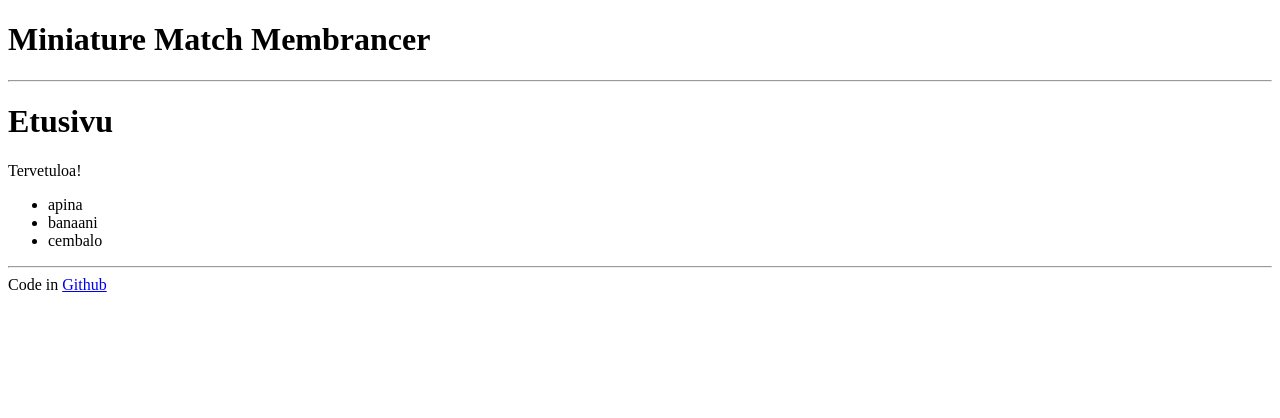
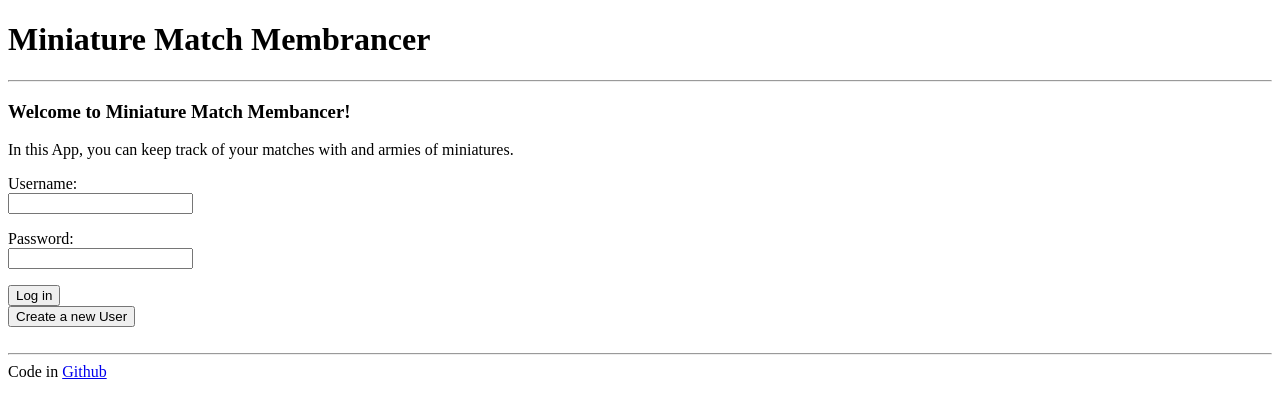
Before and after one commit to CleanDry/Turnauskirjanpito, a Flask app: page / in a window 1280 px wide. Shown: the top 418 px of the page. Run offline with Flask 2, Linux system fonts and the light colour scheme.

Commit message:
added index, login funtionality, database, basic app structure

```diff
--- a/app.py
+++ b/app.py
@@ -1,21 +1,7 @@
 from flask import Flask
-from flask import render_template, request
+from os import getenv
 
 app = Flask(__name__)
+app.secret_key = getenv("SECRET_KEY")
 
-@app.route("/")
-def index():
-    words = ["apina", "banaani", "cembalo"]
-    return render_template("index.html", message="Tervetuloa!", items=words)
-
-@app.route("/form")
-def form():
-    return render_template("form.html")
-
-@app.route("/result", methods=["POST"])
-def result():
-    return render_template("result.html", name=request.form["name"])
-
-@app.route("/page/<int:id>")
-def page(id):
-    return "Tämä on sivu "+str(id)
+import routes
--- a/routes.py
+++ b/routes.py
@@ -1,2 +1,44 @@
 from app import app
 from flask import render_template, request, redirect
+import users
+
+@app.route("/", methods=["GET", "POST"])
+def index():
+    if request.method == "GET":
+        return render_template("index.html", message="")
+    if request.method == "POST":
+        username = request.form["username"]
+        password = request.form["password"]
+        if users.login(username, password):
+            return redirect("/app")
+        else:
+            return render_template("index.html", message="Incorrect username or password!")
+
+@app.route("/logout")
+def logout():
+    users.logout()
+    return redirect("/")
+
+@app.route("/register", methods=["GET", "POST"])
+def register():
+    if request.method == "GET":
+        return render_template("register.html", message="")
+    if request.method == "POST":
+        username = request.form["username"]
+        password = request.form["password"]
+        if users.register(username,password):
+            return redirect("/app")
+        else:
+            return render_template("register.html", message="Incorrect username or password!")
+
+@app.route("/form")
+def form():
+    return render_template("form.html")
+
+@app.route("/result", methods=["POST"])
+def result():
+    return render_template("result.html", name=request.form["name"])
+
+@app.route("/page/<int:id>")
+def page(id):
+    return "Tämä on sivu "+str(id)
--- a/templates/form.html
+++ /dev/null
@@ -1,6 +0,0 @@
-<form action="/result" method="POST">
-Anna nimesi:
-<input type="text" name="name">
-<br>
-<input type="submit" value="Lähetä">
-</form>
--- a/templates/index.html
+++ b/templates/index.html
@@ -1,12 +1,29 @@
 {% extends "layout.html" %}
+
 {% block title %}Login{% endblock %}
+
 {% block content %}
-<title>Etusivu</title>
-<h1>Etusivu</h1>
-<p>{{ message }}</p>
-<ul>
-{% for item in items %}
-<li> {{ item }}
-{% endfor %}
-</ul>
+<h3>Welcome to Miniature Match Membancer!</h3>
+<p>In this App, you can keep track of your matches with and armies of miniatures.</p>
+{% if session.username %}
+    <p>Logged in as {{ session.username }}</p>
+    <p> Go to
+        <a href="/app">App</a>
+        or
+        <a href="/logout">Log out</a>
+    </p>
+{% else %}
+    <form action="/" method="POST">
+        <p>Username:<br>
+        <input type="username" name="username"></p>
+        <p>Password:<br>
+        <input type="password" name="password"></p>
+        <input type="submit" value="Log in">
+    </form>
+    <form action="/register">
+        <input type="submit" value="Create a new User">
+    </form>
+    <br>
+    {{ message }}
+{% endif %}
 {% endblock %}
--- a/templates/layout.html
+++ b/templates/layout.html
@@ -1,6 +1,10 @@
 <!doctype html>
 <title>Miniature Match Membrancer - {% block title %}{% endblock %}</title>
 <h1>Miniature Match Membrancer</h1>
+{% if session.username %}
+    <p>Logged in as {{ session.username }}</p>
+    <a href="/logout">Kirjaudu ulos</a>
+{% endif %}
 <hr>
 {% block content %}{% endblock %}
 <hr>
```
Also changed, not shown: db.py (added, +8 -0 lines), templates/register.html (added, +20 -0 lines), users.py (added, +32 -0 lines), templates/app.html (added).
